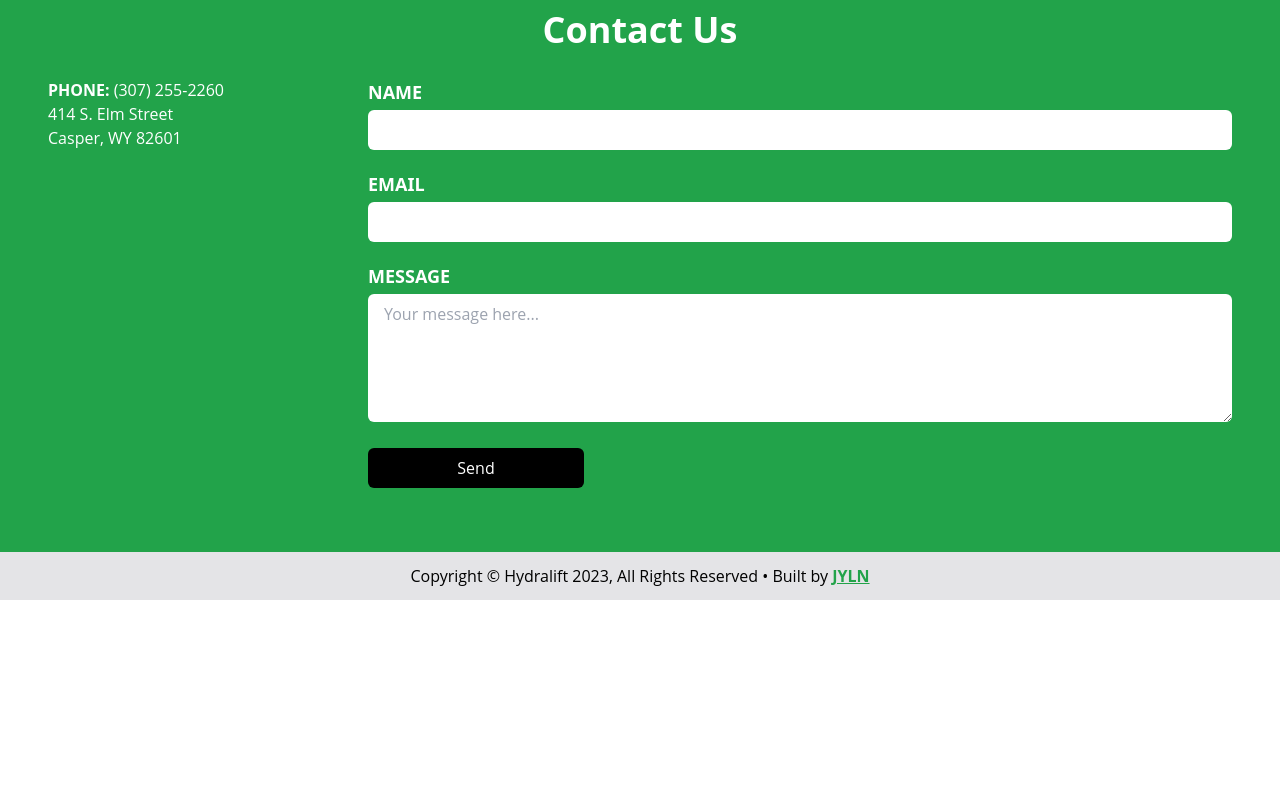
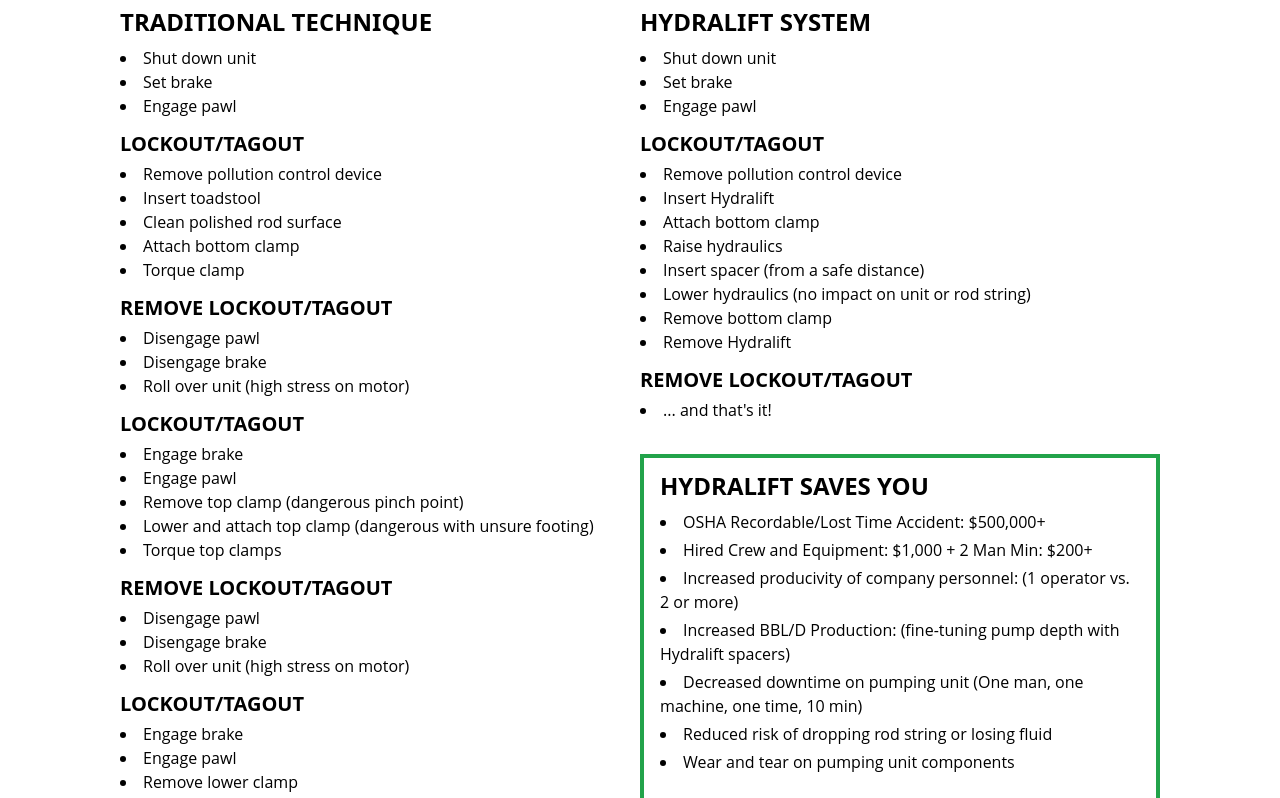
Before and after one commit to RKYCOM/gethydralift, a SvelteKit app: page /showcase in a window 1280 px wide. Before the commit this address had no page. Shown: the part 240-1038 px from the top of the page. Before the commit the page ends 840 px from the top, so only its background shows below. Built offline with nearby package versions, Linux system fonts and the light colour scheme; a web font is replaced by a local one.

Commit message:
Build showcase page

```diff
--- /dev/null
+++ b/src/routes/showcase/+page.svelte
@@ -0,0 +1,146 @@
+<section>
+	<h2>JSA Comparison/Advantages</h2>
+	<p>
+		We developed the Hydralift so that a single operator can perform the task safely while also
+		being able to reduce time and cost.
+	</p>
+
+	<article>
+		<div>
+			<h3>Traditional Technique</h3>
+			<ul>
+				<li>Shut down unit</li>
+				<li>Set brake</li>
+				<li>Engage pawl</li>
+			</ul>
+			<h4>Lockout/Tagout</h4>
+			<ul>
+				<li>Remove pollution control device</li>
+				<li>Insert toadstool</li>
+				<li>Clean polished rod surface</li>
+				<li>Attach bottom clamp</li>
+				<li>Torque clamp</li>
+			</ul>
+			<h4>Remove Lockout/Tagout</h4>
+			<ul>
+				<li>Disengage pawl</li>
+				<li>Disengage brake</li>
+				<li>Roll over unit (high stress on motor)</li>
+			</ul>
+			<h4>Lockout/Tagout</h4>
+			<ul>
+				<li>Engage brake</li>
+				<li>Engage pawl</li>
+				<li>Remove top clamp (dangerous pinch point)</li>
+				<li>Lower and attach top clamp (dangerous with unsure footing)</li>
+				<li>Torque top clamps</li>
+			</ul>
+			<h4>Remove Lockout/Tagout</h4>
+			<ul>
+				<li>Disengage pawl</li>
+				<li>Disengage brake</li>
+				<li>Roll over unit (high stress on motor)</li>
+			</ul>
+			<h4>Lockout/Tagout</h4>
+			<ul>
+				<li>Engage brake</li>
+				<li>Engage pawl</li>
+				<li>Remove lower clamp</li>
+				<li>Remove toadstool</li>
+				<li>Replace pollution control device</li>
+			</ul>
+			<h4>Remove Lockout/Tagout</h4>
+			<ul>
+				<li>Disengage pawl</li>
+				<li>Disengage brake</li>
+				<li>Repeat if not spaced correctly</li>
+			</ul>
+		</div>
+		<div>
+			<h3>Hydralift System</h3>
+			<ul>
+				<li>Shut down unit</li>
+				<li>Set brake</li>
+				<li>Engage pawl</li>
+			</ul>
+			<h4>Lockout/Tagout</h4>
+			<ul>
+				<li>Remove pollution control device</li>
+				<li>Insert Hydralift</li>
+				<li>Attach bottom clamp</li>
+				<li>Raise hydraulics</li>
+				<li>Insert spacer (from a safe distance)</li>
+				<li>Lower hydraulics (no impact on unit or rod string)</li>
+				<li>Remove bottom clamp</li>
+				<li>Remove Hydralift</li>
+			</ul>
+			<h4>Remove Lockout/Tagout</h4>
+			<ul>
+				<li>... and that's it!</li>
+			</ul>
+			<aside>
+				<h3>Hydralift saves you</h3>
+				<ul>
+					<li>OSHA Recordable/Lost Time Accident: $500,000+</li>
+					<li>Hired Crew and Equipment: $1,000 + 2 Man Min: $200+</li>
+					<li>Increased producivity of company personnel: (1 operator vs. 2 or more)</li>
+					<li>Increased BBL/D Production: (fine-tuning pump depth with Hydralift spacers)</li>
+					<li>Decreased downtime on pumping unit (One man, one machine, one time, 10 min)</li>
+					<li>Reduced risk of dropping rod string or losing fluid</li>
+					<li>Wear and tear on pumping unit components</li>
+				</ul>
+			</aside>
+		</div>
+	</article>
+</section>
+
+<style lang="postcss">
+	section {
+		@apply container mx-auto;
+	}
+
+	p {
+		@apply mx-auto -mt-4 mb-8 w-3/4 text-center;
+	}
+
+	article {
+		@apply flex flex-col sm:flex-row sm:px-6 md:px-16 lg:px-24;
+	}
+
+	article div {
+		@apply w-full sm:w-1/2;
+	}
+
+	article div h3,
+	article div h4 {
+		@apply font-inter font-bold uppercase;
+	}
+
+	article div h3 {
+		@apply mb-2 text-2xl;
+	}
+
+	article div h4 {
+		@apply mb-1 text-xl;
+	}
+
+	article div ul {
+		@apply mb-3;
+	}
+
+	article div ul li {
+		@apply list-inside list-disc;
+	}
+
+	aside {
+		@apply my-8 border-4 border-hydragreen-500 px-4 py-3;
+	}
+
+	aside ul {
+		@apply mb-0 list-inside list-disc;
+	}
+
+	aside ul li {
+		@apply mb-1;
+	}
+</style>
```
